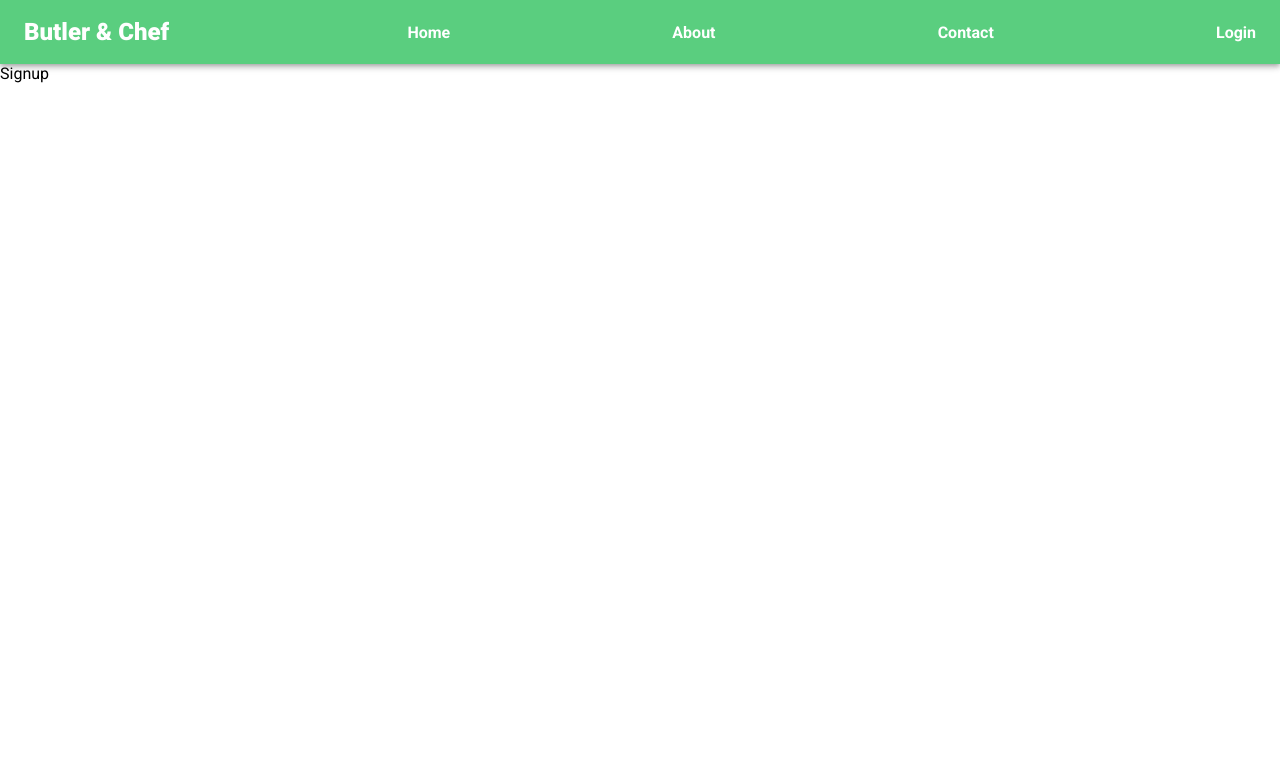
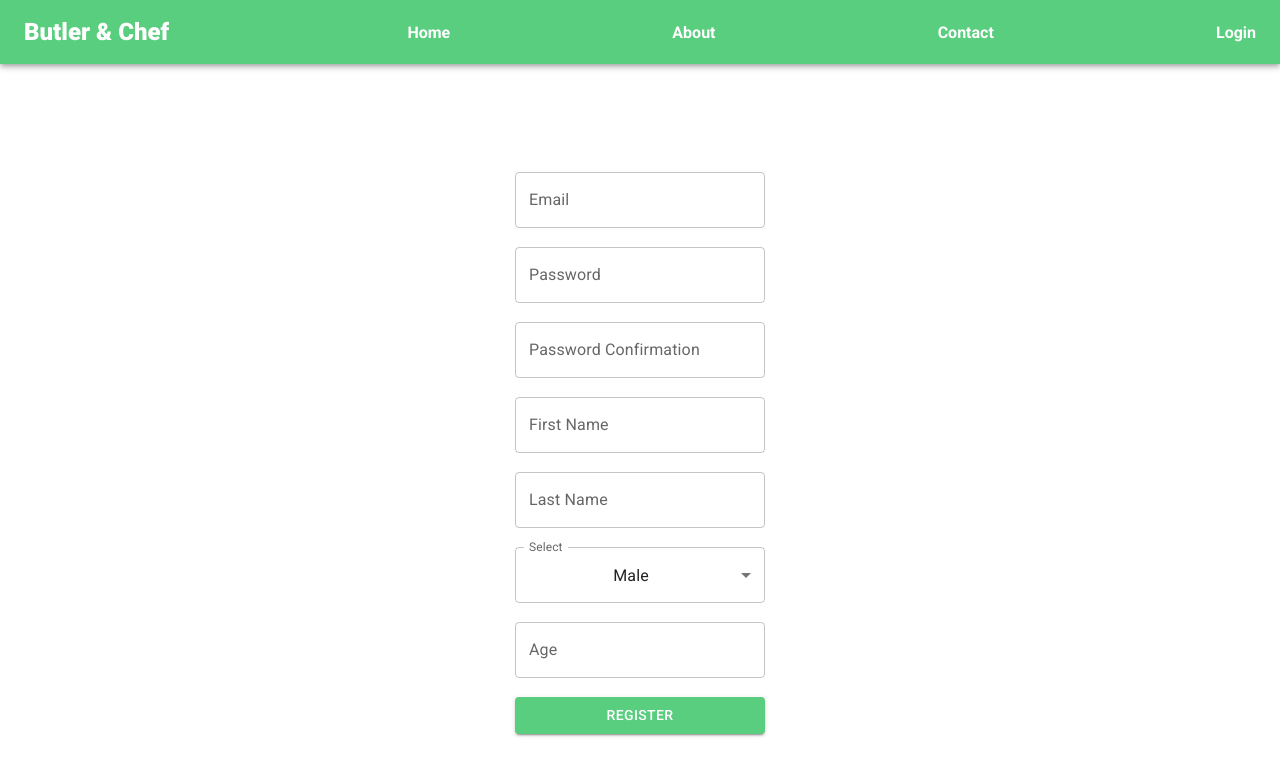
Before and after one commit to MariamElZaatari/react_authentication_app, a React (Create React App) app: page /signup in a window 1280 px wide. Shown: the top 776 px of the page. Built offline with nearby package versions, Linux system fonts and the light colour scheme.

Commit message:
Removed Login-center css

```diff
--- /dev/null
+++ b/src/assets/css/dashboard.css
@@ -0,0 +1,8 @@
+/*  Dashboard */
+
+.MuiFormControl-root{
+    width: 250px !important;
+}
+.MuiButton-root{
+    width: 250px !important;
+}
--- a/src/assets/css/login.css
+++ b/src/assets/css/login.css
@@ -1,8 +1,4 @@
 /* login_ */
-
-.login_text_center {
-    text-align: center;
-}
 
 .login_text_alert {
     width: 200px;
--- /dev/null
+++ b/src/assets/css/signup.css
@@ -0,0 +1,8 @@
+/* Signup_ */
+
+.MuiFormControl-root{
+    width: 250px !important;
+}
+.MuiButton-root{
+    width: 250px !important;
+}
--- a/src/pages/Login.js
+++ b/src/pages/Login.js
@@ -85,7 +85,7 @@ export default function Login() {
   return (
     <Fragment>
 
-      <Container maxWidth="sm" className='login_text_center'>
+      <Container maxWidth="sm" align="center" className='section'>
         <br />
         <br />
         <TextField
--- a/src/pages/Signup.js
+++ b/src/pages/Signup.js
@@ -1,7 +1,209 @@
-import React from 'react'
+import React, { Fragment, useState } from 'react'
+import '../assets/css/dashboard.css'
+import Container from '@mui/material/Container';
+import TextField from '@mui/material/TextField';
+import Button from '@mui/material/Button';
+import isEmail from 'validator/lib/isEmail';
+import AuthService from '../services/AuthService';
+import MenuItem from '@mui/material/MenuItem';
 
 export default function Signup() {
+
+  const [email, setEmail] = useState();
+  const [password, setPassword] = useState();
+  const [passwordConfirmation, setPasswordConfirmation] = useState();
+  const [firstName, setFirstName] = useState();
+  const [lastName, setLastName] = useState();
+  const [gender, setGender] = useState("m");
+  const [age, setAge] = useState();
+
+  const [emailError, setEmailError] = useState(false);
+  const [passwordError, setPasswordError] = useState(false);
+  const [passwordConfirmationError, setPasswordConfirmationError] = useState(false);
+  const [firstNameError, setFirstNameError] = useState(false);
+  const [lastNameError, setLastNameError] = useState(false);
+  const [genderError, setGenderError] = useState(false);
+  const [ageError, setAgeError] = useState(false);
+
+  const registerHandler = () => {
+
+    if (isEmail(email)) {
+      setEmailError(false);
+    }
+    else {
+      setEmailError(true);
+    }
+
+    if (password.length > 7) {
+      setPasswordError(false);
+    }
+    else {
+      setPasswordError(true);
+    }
+
+    if (passwordConfirmation === password) {
+      setPasswordConfirmationError(false);
+    }
+    else {
+      setPasswordConfirmationError(true);
+    }
+
+    if (firstName.length > 0) {
+      setFirstNameError(false);
+    }
+    else {
+      setFirstNameError(true);
+    }
+
+    if (lastName.length > 0) {
+      setLastNameError(false);
+    }
+    else {
+      setLastNameError(true);
+    }
+
+    if (gender === "m" || gender === "f") {
+      setGenderError(false);
+    }
+    else {
+      setGenderError(true);
+    }
+
+    if (age > 0) {
+      setAgeError(false);
+    }
+    else {
+      setAgeError(true);
+    }
+
+    if (!isEmail(email) || !(password.length > 7) || passwordConfirmation !== password || firstName.length <= 0 || lastName.length <= 0 || !(gender === "m" || gender === "f") || age < 0) {
+      return false;
+    }
+
+
+  }
+
+  const emailHandler = (email) => {
+    setEmailError(false);
+    setEmail(email);
+  }
+
+  const passwordHandler = (password) => {
+    setPasswordError(false);
+    setPassword(password);
+  }
+
+  const passwordConfirmationHandler = (cPassword) => {
+    setPasswordConfirmationError(false);
+    setPasswordConfirmation(cPassword);
+  }
+
+  const firstNameHandler = (firstName) => {
+    setFirstNameError(false);
+    setFirstName(firstName);
+  }
+
+  const lastNameHandler = (lastName) => {
+    setLastNameError(false);
+    setLastName(lastName);
+  }
+
+  const genderHandler = (gender) => {
+    setGenderError(false);
+    setGender(gender);
+  }
+
+  const ageHandler = (age) => {
+    setAgeError(false);
+    setAge(age);
+  }
+
   return (
-    <div>Signup</div>
+    <Fragment>
+
+      <Container maxWidth="sm" className='section' align="center">
+
+        <br />
+        <br />
+
+        <TextField
+          error={emailError}
+          label="Email"
+          color="success"
+          onChange={(e) => emailHandler(e.target.value)}
+        />
+
+        <br />
+        <br />
+
+        <TextField
+          error={passwordError}
+          type="password"
+          color="success"
+          label="Password"
+          onChange={(e) => passwordHandler(e.target.value)}
+        />
+        <br />
+        <br />
+
+        <TextField
+          error={passwordConfirmationError}
+          type="password"
+          color="success"
+          label="Password Confirmation"
+          onChange={(e) => passwordConfirmationHandler(e.target.value)}
+        />
+        <br />
+        <br />
+
+        <TextField
+          error={firstNameError}
+          color="success"
+          label="First Name"
+          onChange={(e) => firstNameHandler(e.target.value)}
+        />
+        <br />
+        <br />
+
+        <TextField
+          error={lastNameError}
+          color="success"
+          label="Last Name"
+          onChange={(e) => lastNameHandler(e.target.value)}
+        />
+        <br />
+        <br />
+
+        <TextField
+          error={genderError}
+          select
+          color="success"
+          label="Select"
+          value={gender}
+          onChange={(e) => genderHandler(e.target.value)}
+        >
+          <MenuItem key="m" value="m">
+            Male
+          </MenuItem>
+          <MenuItem key="f" value="f">
+            Female
+          </MenuItem>
+        </TextField>
+        <br />
+        <br />
+
+        <TextField
+          error={ageError}
+          color="success"
+          label="Age"
+          onChange={(e) => ageHandler(e.target.value)}
+        />
+        <br />
+        <br />
+
+        <Button onClick={registerHandler} className="clr_green" variant="contained">Register</Button>
+      </Container>
+
+    </Fragment>
   )
 }
```
